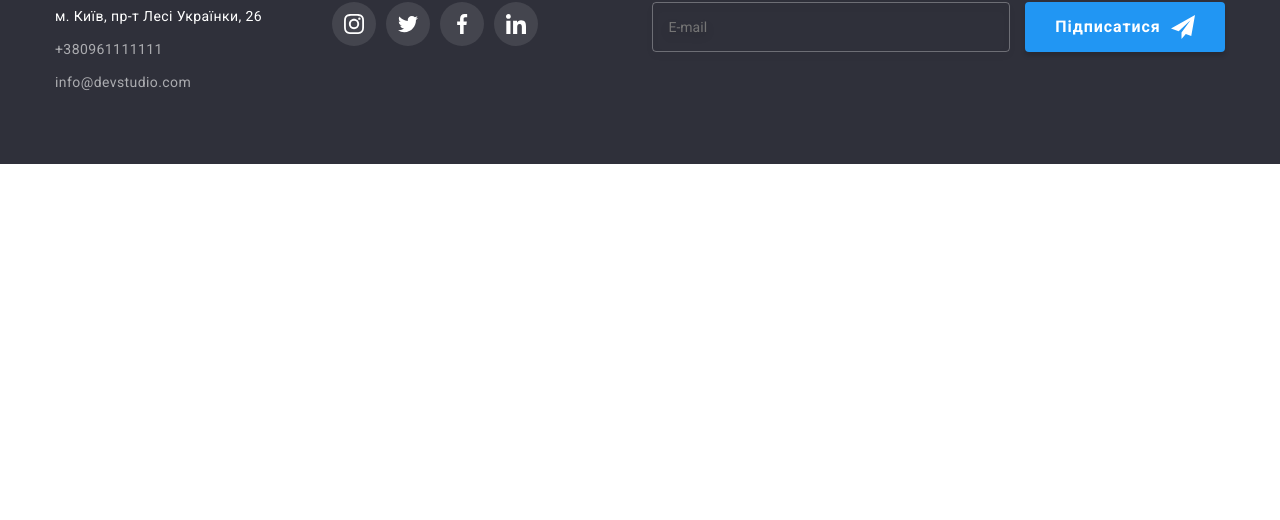
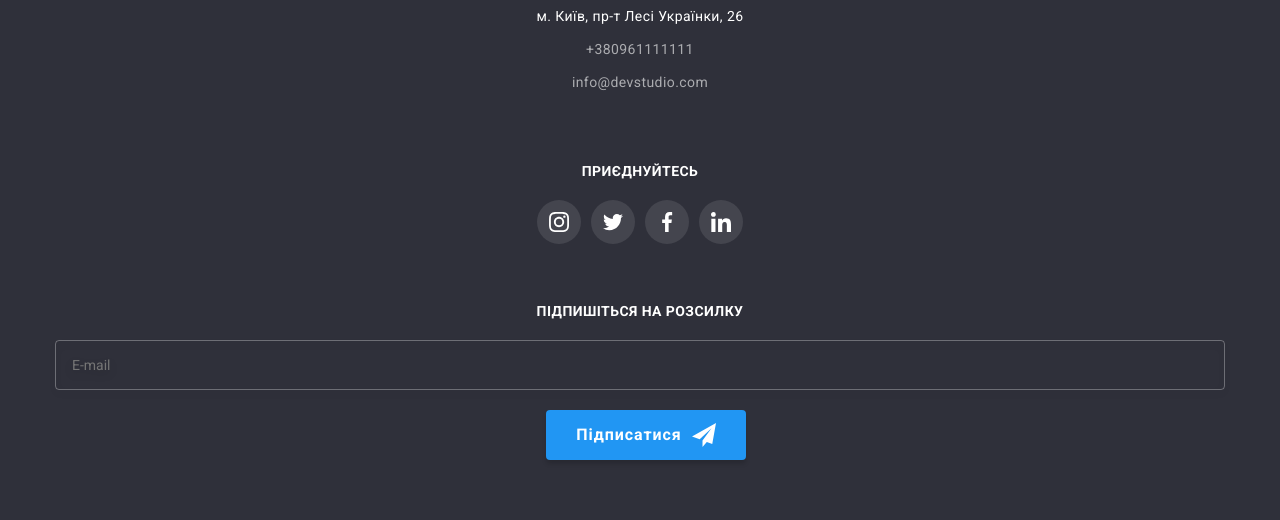
Before and after one commit to HronaOlha/WebStudio, a plain HTML site: page portfolio.html in a window 1280 px wide. Shown: the part 1737-2257 px from the top of the page. Before the commit the page ends 1901 px from the top, so only its background shows below. Drawn offline with nearby package versions, Linux system fonts and the light colour scheme.

Commit message:
Додано футер

```diff
--- a/sass/layout/_footer.scss
+++ b/sass/layout/_footer.scss
@@ -5,10 +5,22 @@
 
 .footer__container {
   display: flex;
-  align-items: baseline;
+  flex-direction: column;
+  align-items: center;
+  // align-items: baseline;
+}
+
+// ----------------------------------------------
+
+.footer__wrap {
+  display: flex;
+  flex-direction: column;
+  align-items: center;
+  margin-bottom: 60px;
 }
 
 .footer__address {
+  text-align: center;
   font-style: normal;
   line-height: 1.71;
   letter-spacing: 0.03em;
@@ -36,10 +48,17 @@
   color: rgba(255, 255, 255, 0.6);
 }
 
+// ----------------------------------------------
+
 .footer-socials {
-  display: block;
+  // display: block;
+  display: flex;
+  flex-direction: column;
+  align-items: center;
+
   width: 206px;
-  margin-left: 70px;
+  // margin-left: 70px;
+  margin-bottom: 60px;
 }
 
 .footer__title {
@@ -80,14 +99,23 @@
   height: 20;
 }
 
+// ----------------------------------------------
+
 .footer-mail {
-  margin-left: auto;
+  display: flex;
+  flex-direction: column;
+  align-items: center;
+
+  width: 100%;
+
+  // margin-left: auto;
 }
 
 .footer-mail__input {
-  width: 358px;
+  width: 100%;
   height: 50px;
 
+  margin-bottom: 20px;
   padding: 15px 16px;
 
   border: 1px solid rgba(255, 255, 255, 0.3);
--- a/sass/layout/_services.scss
+++ b/sass/layout/_services.scss
@@ -16,7 +16,7 @@
   position: relative;
 }
 
-.sevrices__description {
+.services__description {
   display: flex;
   justify-content: center;
   align-items: center;
```
Also changed, not shown: index.html (+5 -5 lines), css/main.css, css/main.min.css, 2 other files.
